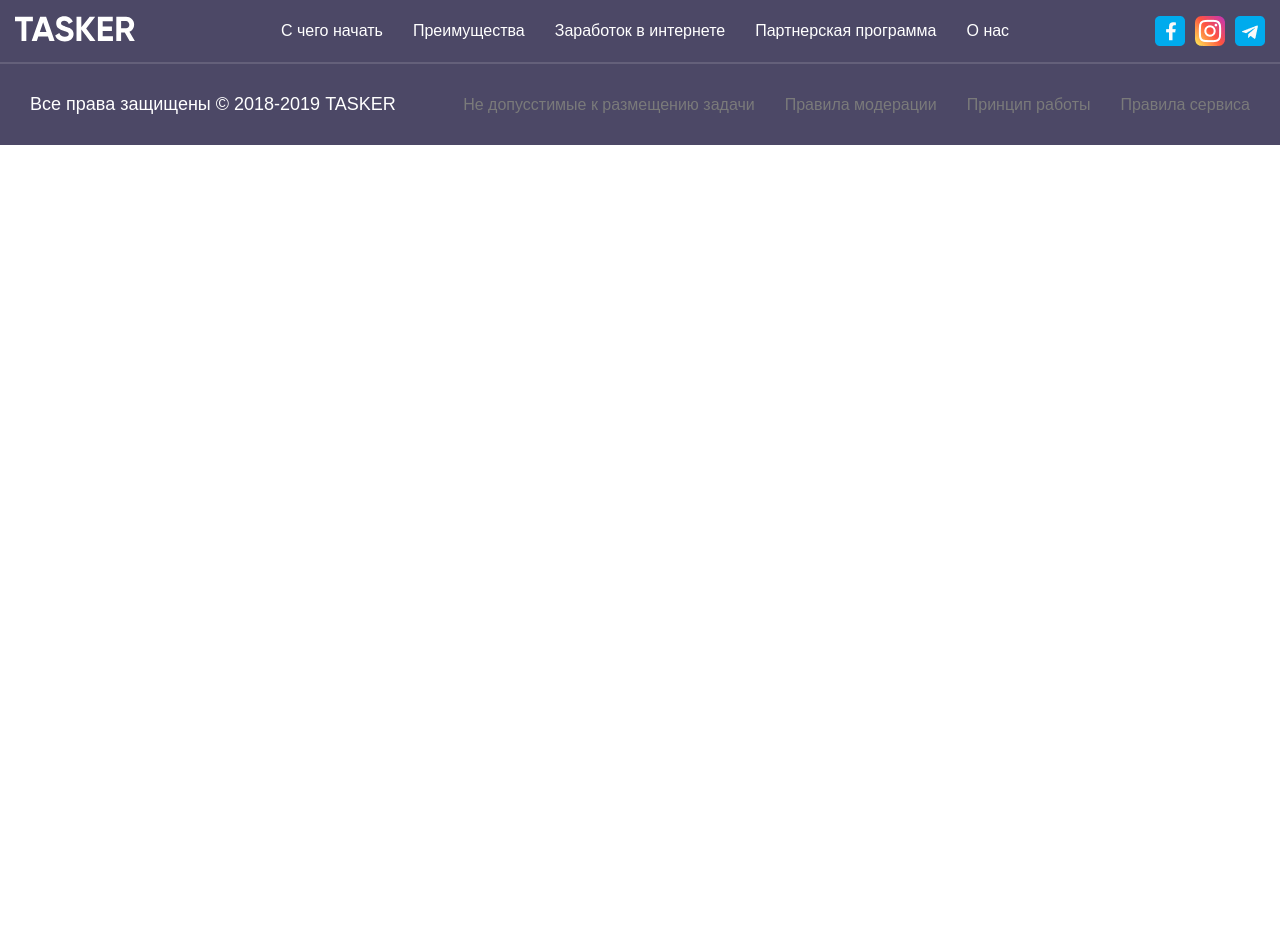
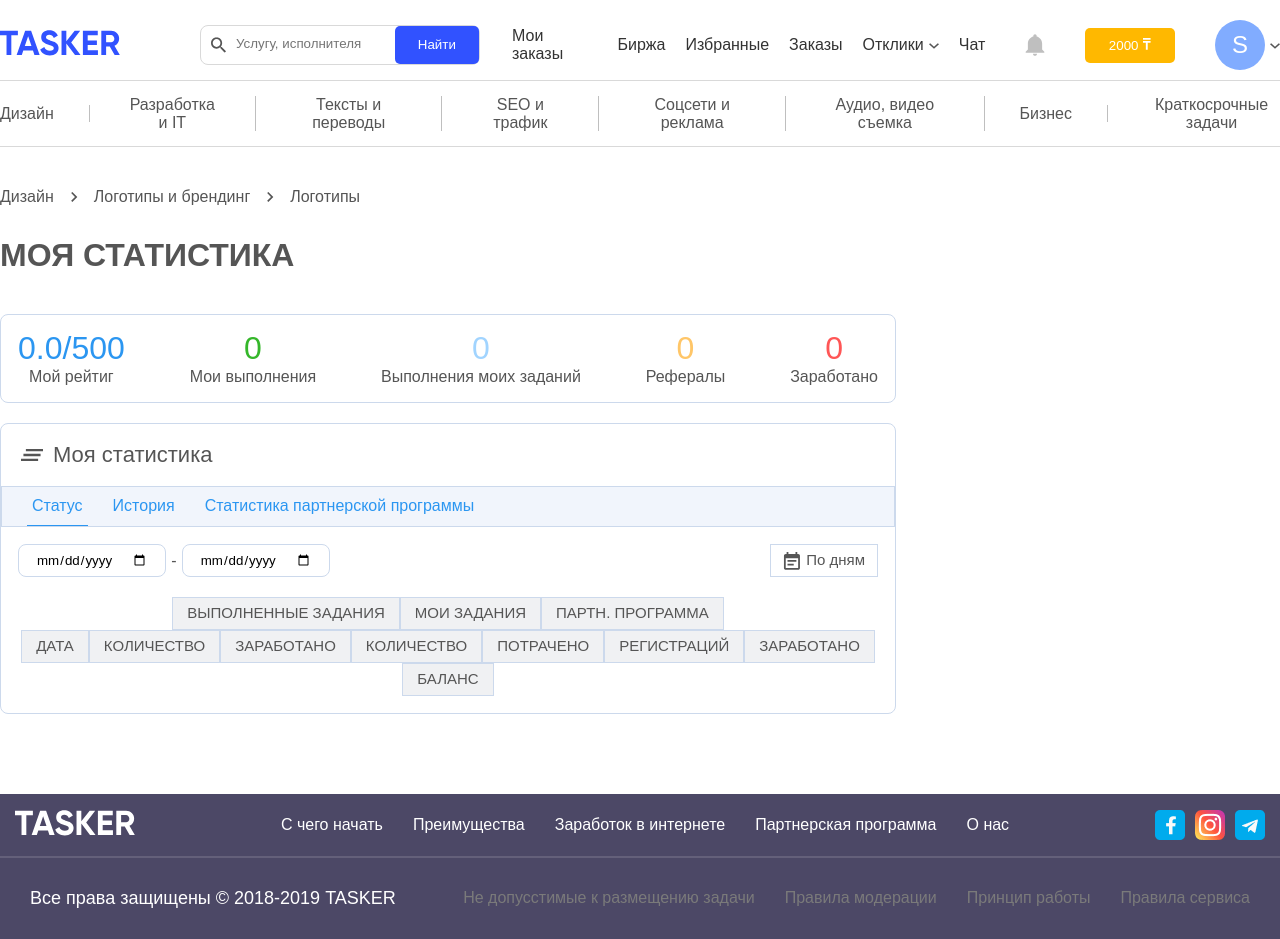
Before and after one commit to dfmbrains/tasker, a React (Create React App) app: page /statistics in a window 1280 px wide. Before the commit the page ends 800 px from the top, so only its background shows below. Built offline with nearby package versions, Linux system fonts and the light colour scheme; a web font is replaced by a local one.

Commit message:
referral programm and statistics pages

```diff
--- a/src/App.tsx
+++ b/src/App.tsx
@@ -17,6 +17,7 @@ import MyProfile from "./Pages/MyProfile/MyProfile";
 import ValidateSearchPath from './Utils/ValidateSearchPath';
 import SearchFreelancer from './Pages/SearchFreelancer';
 import ReferralProgram from "./Pages/ReferralProgram";
+import Statistics from "./Pages/Statistics";
 
 
 function App() {
@@ -44,6 +45,7 @@ function App() {
                     <Route path={'/chat/:id'} element={<Chat/>}/>
                     <Route path={'/myProfile'} element={<MyProfile/>}/>
                     <Route path={'/referral_program'} element={<ReferralProgram/>}/>
+                    <Route path={'/statistics'} element={<Statistics/>}/>
                     <Route path={'/search'} element={
                         <ValidateSearchPath>
                             <SearchFreelancer/>
--- /dev/null
+++ b/src/Components/DatePicker/datePicker.scss
@@ -0,0 +1,19 @@
+.datePicker {
+  display: flex;
+  align-items: center;
+  column-gap: 5px;
+
+  input {
+    background: #FFFFFF;
+    border: 1px solid #CCD9EC;
+    border-radius: 8px;
+    padding: 7px 17px;
+  }
+
+  span {
+    font-weight: 500;
+    font-size: 16px;
+    line-height: 125%;
+    color: #555555;
+  }
+}
--- /dev/null
+++ b/src/Components/DatePicker/index.tsx
@@ -0,0 +1,14 @@
+import React from 'react';
+import './datePicker.scss';
+
+const DatePicker = () => {
+    return (
+        <label className="datePicker">
+            <input placeholder={"С даты"} type="date"/>
+            <span>-</span>
+            <input placeholder={"По дату"} type="date"/>
+        </label>
+    );
+};
+
+export default DatePicker;
--- a/src/Pages/ReferralProgram/index.tsx
+++ b/src/Pages/ReferralProgram/index.tsx
@@ -1,5 +1,6 @@
 import React, {FC, useRef} from 'react';
 import './referralProgram.scss';
+import DatePicker from "../../Components/DatePicker";
 
 interface IReferralProgramBox {
     title: string,
@@ -16,11 +17,7 @@ const ReferralProgramBox: FC<IReferralProgramBox> = ({title, children}) => {
             <div className="referralProgram__table_content">
                 <div className="referralProgram__table_tools">
                     <input placeholder={"Поиск"} className="referralProgram__table_description" type="text"/>
-                    <label>
-                        <input placeholder={"С даты"} type="date"/>
-                        <span>-</span>
-                        <input placeholder={"По дату"} type="date"/>
-                    </label>
+                    <DatePicker/>
                     <p className="referralProgram__table_description referralProgram__table_tools-period">
                         За выбранный период:
                         <span>0, 0.00</span>
--- a/src/Pages/ReferralProgram/referralProgram.scss
+++ b/src/Pages/ReferralProgram/referralProgram.scss
@@ -144,19 +144,6 @@
         padding: 7px 17px;
       }
 
-      label {
-        display: flex;
-        align-items: center;
-        column-gap: 5px;
-
-        span {
-          font-weight: 500;
-          font-size: 16px;
-          line-height: 125%;
-          color: #555555;
-        }
-      }
-
       &-period {
         display: flex;
         align-items: center;
--- /dev/null
+++ b/src/Pages/Statistics/index.tsx
@@ -0,0 +1,108 @@
+import React, {useState} from 'react';
+import './statistics.scss';
+import DatePicker from "../../Components/DatePicker";
+
+const Statistics = () => {
+    const [nav, setNav] = useState(1)
+
+    const switchNav = (type: number) => {
+        switch (type) {
+            case nav:
+                return '1.5px solid #2B96F1'
+            default:
+                return '1.5px solid transparent'
+        }
+    }
+
+    const tableContentArr = ['ВЫПОЛНЕННЫЕ ЗАДАНИЯ', 'МОИ ЗАДАНИЯ', 'ПАРТН. ПРОГРАММА', 'Дата', 'КОЛИЧЕСТВО', 'Заработано', 'КОЛИЧЕСТВО', 'ПОТРАЧЕНО', 'РЕГИСТРАЦИЙ', 'ЗАРАБОТАНО', 'Баланс']
+    return (
+        <main className="statistics">
+            <div className="container">
+                <h1 className="pageTitle">Моя статистика</h1>
+                <div className="statistics__content">
+                    <div className="statistics__box statistics__values">
+                        <div className="statistics__values_item">
+                            <p className="statistics__values_item-blue">0.0/500</p>
+                            <h4>Мой рейтиг</h4>
+                        </div>
+                        <div className="statistics__values_item">
+                            <p className="statistics__values_item-green">0</p>
+                            <h4>Мои выполнения</h4>
+                        </div>
+                        <div className="statistics__values_item">
+                            <p className="statistics__values_item-light">0</p>
+                            <h4>Выполнения моих заданий</h4>
+                        </div>
+                        <div className="statistics__values_item">
+                            <p className="statistics__values_item-yellow">0</p>
+                            <h4>Рефералы</h4>
+                        </div>
+                        <div className="statistics__values_item">
+                            <p className="statistics__values_item-red">0</p>
+                            <h4>Заработано</h4>
+                        </div>
+                    </div>
+                    <div className="statistics__box statistics__table">
+                        <h3 className="statistics__table_title">
+                            <svg width="25" height="15" viewBox="0 0 25 15" fill="none"
+                                 xmlns="http://www.w3.org/2000/svg">
+                                <path fill="#555555"
+                                      d="M2.77778 8.889H22.2222V6.11122H2.77778V8.889ZM0 14.4446H19.4444V11.6668H0V14.4446ZM5.55556 0.555664V3.33344H25V0.555664H5.55556Z"/>
+                            </svg>
+                            Моя статистика
+                        </h3>
+                        <div className="statistics__table_nav">
+                            <p onClick={() => setNav(1)}
+                               style={{borderBottom: `${switchNav(1)}`}}
+                               className="statistics__table_nav-item">
+                                Статус
+                            </p>
+                            <p onClick={() => setNav(2)}
+                               style={{borderBottom: `${switchNav(2)}`}}
+                               className="statistics__table_nav-item">
+                                История
+                            </p>
+                            <p onClick={() => setNav(3)}
+                               style={{borderBottom: `${switchNav(3)}`}}
+                               className="statistics__table_nav-item">
+                                Статистика партнерской программы
+                            </p>
+                        </div>
+                        <div className="statistics__table_content">
+                            <div className="statistics__table_content-tools">
+                                <DatePicker/>
+                                <button
+                                    className="statistics__table_content-text statistics__table_content-tools-right">
+                                    <svg width="22" height="24" viewBox="0 0 22 24" fill="none"
+                                         xmlns="http://www.w3.org/2000/svg">
+                                        <path fill="#555555"
+                                              d="M16.8454 10.7896H5.00829V13.1571H16.8454V10.7896ZM19.2128 2.50365H18.0291V0.13623H15.6617V2.50365H6.192V0.13623H3.82457V2.50365H2.64086C1.33286 2.50365 0.285275 3.56308 0.285275 4.87108L0.273438 21.443C0.273438 22.751 1.33286 23.8105 2.64086 23.8105H19.2128C20.5208 23.8105 21.5803 22.751 21.5803 21.443V4.87108C21.5803 3.56308 20.5208 2.50365 19.2128 2.50365ZM19.2128 21.443H2.64086V8.42221H19.2128V21.443ZM13.2943 15.5245H5.00829V17.8919H13.2943V15.5245Z"/>
+                                    </svg>
+                                    По дням
+                                </button>
+                            </div>
+                            <div className="statistics__table_content-list">
+                                {tableContentArr.slice(0, 3).map(b => (
+                                    <button
+                                        className="statistics__table_content-list-item statistics__table_content-text">
+                                        {b}
+                                    </button>
+                                ))}
+                            </div>
+                            <div className="statistics__table_content-list">
+                                {tableContentArr.slice(3).map(b => (
+                                    <button
+                                        className="statistics__table_content-list-item statistics__table_content-text">
+                                        {b}
+                                    </button>
+                                ))}
+                            </div>
+                        </div>
+                    </div>
+                </div>
+            </div>
+        </main>
+    );
+};
+
+export default Statistics;
--- /dev/null
+++ b/src/Pages/Statistics/statistics.scss
@@ -0,0 +1,141 @@
+.statistics {
+  margin: 0 0 80px;
+
+  &__content {
+    width: 70%;
+    display: flex;
+    flex-direction: column;
+    row-gap: 20px;
+  }
+
+  &__box {
+    border: 1px solid #CCD9EC;
+    border-radius: 8px;
+  }
+
+  &__values {
+    display: flex;
+    align-items: center;
+    justify-content: space-between;
+    padding: 17px;
+
+    &_item {
+      p {
+        font-size: 32px;
+        line-height: 100%;
+        text-align: center;
+        margin: 0 0 5px;
+      }
+
+      h4 {
+        font-weight: 400;
+        font-size: 16px;
+        line-height: 100%;
+        text-align: center;
+        color: #555555;
+      }
+
+      &-blue {
+        color: #2B96F1;
+      }
+
+      &-green {
+        color: #35B72A;
+      }
+
+      &-light {
+        color: #A1D4FF;
+      }
+
+      &-yellow {
+        color: #FFC668;
+      }
+
+      &-red {
+        color: #FF5656;
+      }
+    }
+  }
+
+  &__table {
+    &_title {
+      font-weight: 500;
+      font-size: 22px;
+      line-height: 100%;
+      color: #555555;
+      padding: 20px;
+      display: flex;
+      align-items: center;
+      column-gap: 10px;
+
+      svg {
+        width: 22px;
+        height: 22px;
+      }
+    }
+
+    &_nav {
+      background: #F1F5FC;
+      border: 1px solid #CCD9EC;
+      padding: 10px 25px 0;
+      display: flex;
+      align-items: center;
+      column-gap: 20px;
+      font-weight: 500;
+      font-size: 16px;
+      line-height: 111%;
+      color: #2B96F1;
+
+      &-item {
+        padding: 0 5px 10px;
+        cursor: pointer;
+      }
+    }
+
+    &_content {
+      padding: 17px;
+
+      &-text {
+        font-weight: 500;
+        font-size: 15px;
+        line-height: 125%;
+        color: #555555;
+        display: flex;
+        align-items: center;
+        column-gap: 5px;
+      }
+
+      &-tools {
+        display: flex;
+        justify-content: space-between;
+        margin: 0 0 20px;
+
+        &-right {
+          background: transparent;
+          border: 1px solid #CCD9EC;
+          padding: 5px 12px;
+
+          svg {
+            width: 18px;
+            height: 18px;
+          }
+        }
+      }
+
+      &-list {
+        margin: 0 auto;
+        display: flex;
+        align-items: center;
+        justify-content: center;
+        flex-wrap: wrap;
+
+        &-item {
+          background: #F0F1F3;
+          border: 1px solid #CCD9EC;
+          padding: 6px 14px;
+          text-transform: uppercase;
+        }
+      }
+    }
+  }
+}
```
